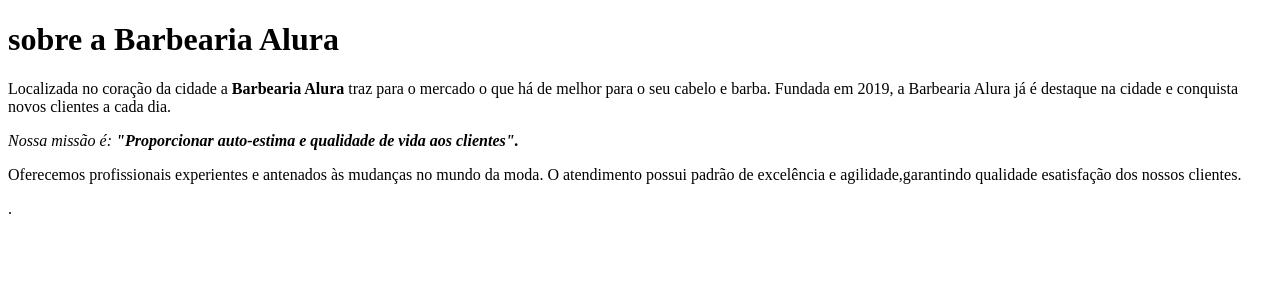
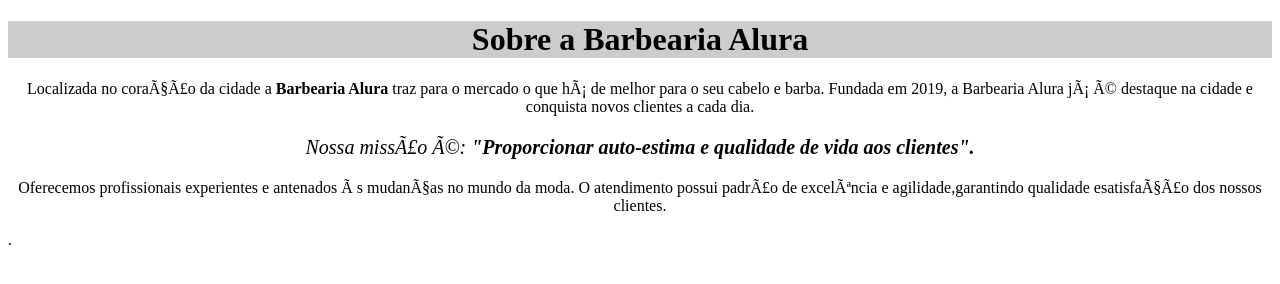
Before and after one commit to GuiFavero/projeto-barbearia, a plain HTML site: page index.html in a window 1280 px wide. Drawn offline with Linux system fonts and the light colour scheme.

Commit message:
Add files via upload

```diff
--- a/index.html
+++ b/index.html
@@ -1,13 +1,25 @@
 <!DOCTYPE html>
-<html>
+<html lange="pt=br">
 
-	<h1>sobre a Barbearia Alura</h1>
+<head>
+		<meta charset= "UTF"8>
+		<title>Barbearia Alura</title>
+   		<link rel="stylesheet" href="style.css">
 
-	<p>Localizada no coração da cidade  a <strong> Barbearia Alura</strong> traz para o mercado o que há de melhor para o seu cabelo e barba. Fundada em 2019, a Barbearia Alura já é destaque na cidade e conquista novos clientes a cada dia.</p>
-
-	<p><em>Nossa missão é: <strong>"Proporcionar auto-estima e qualidade de vida aos clientes".</strong></em></p>
+		<style>
 
 
-	<p>Oferecemos profissionais experientes e antenados às mudanças no mundo da moda. O atendimento possui padrão de excelência e agilidade,garantindo qualidade esatisfação dos nossos clientes.</p>.
+		</style>
+	</head>
 
+<body>
+		<h1 style="text-align:center; background: #CCCCCC" >Sobre a Barbearia Alura</h1>
+
+		<p style=>Localizada no coração da cidade  a <strong> Barbearia Alura</strong> traz para o mercado o que há de melhor para o seu cabelo e barba. Fundada em 2019, a Barbearia Alura já é destaque na cidade e conquista novos clientes a cada dia.</p>
+
+		<p style="font-size:20px;text-align:center"><em>Nossa missão é: <strong>"Proporcionar auto-estima e qualidade de vida aos clientes".</strong></em></p>
+
+
+		<p>Oferecemos profissionais experientes e antenados às mudanças no mundo da moda. O atendimento possui padrão de excelência e agilidade,garantindo qualidade esatisfação dos nossos clientes.</p>.
+	</body>
 </html>
--- /dev/null
+++ b/style.css
@@ -0,0 +1,3 @@
+p {
+	text-align: center
+}
```
